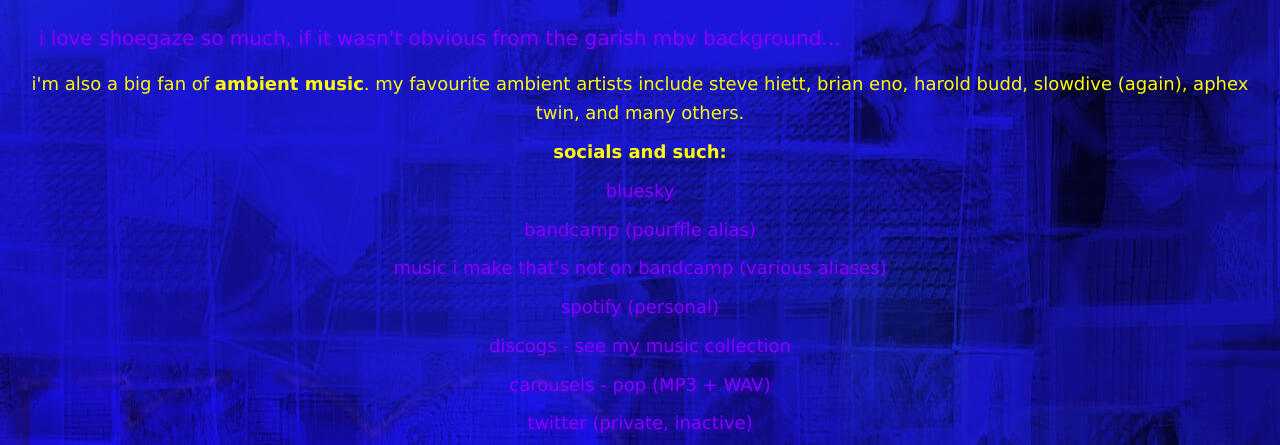
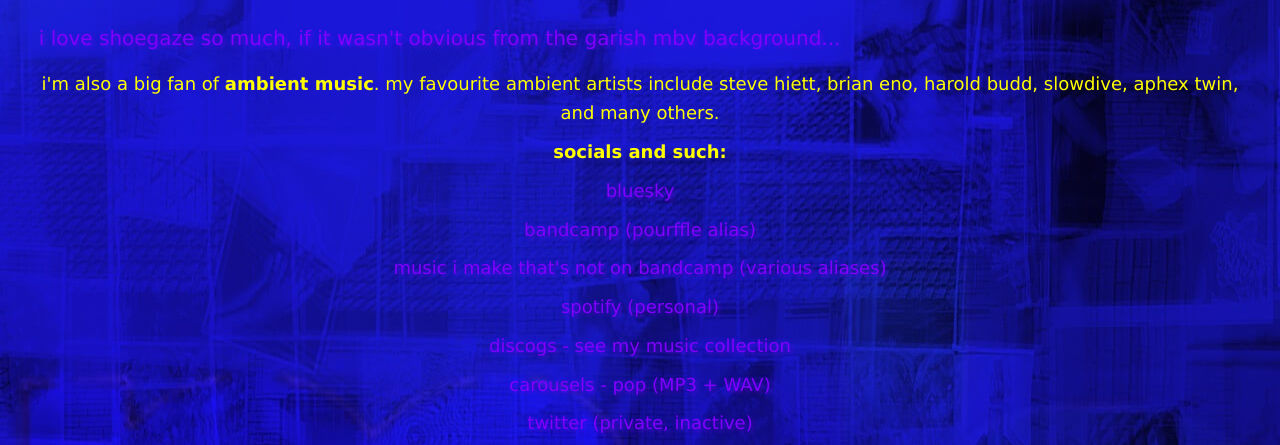
Before and after one commit to ninjinskie/ninjinskie.github.io, a plain HTML site: page index.html in a window 1280 px wide. Shown: the part 345-790 px from the top of the page. Drawn offline with Linux system fonts and the light colour scheme.

Commit message:
wording change

```diff
--- a/index.html
+++ b/index.html
@@ -24,7 +24,7 @@
     </div>
 
 
-    <p>i'm also a big fan of <strong>ambient music</strong>. my favourite ambient artists include steve hiett, brian eno, harold budd, slowdive (again), aphex twin, and many others.</p>
+    <p>i'm also a big fan of <strong>ambient music</strong>. my favourite ambient artists include steve hiett, brian eno, harold budd, slowdive, aphex twin, and many others.</p>
 
     <p><strong>socials and such:</strong></p>
 
```
